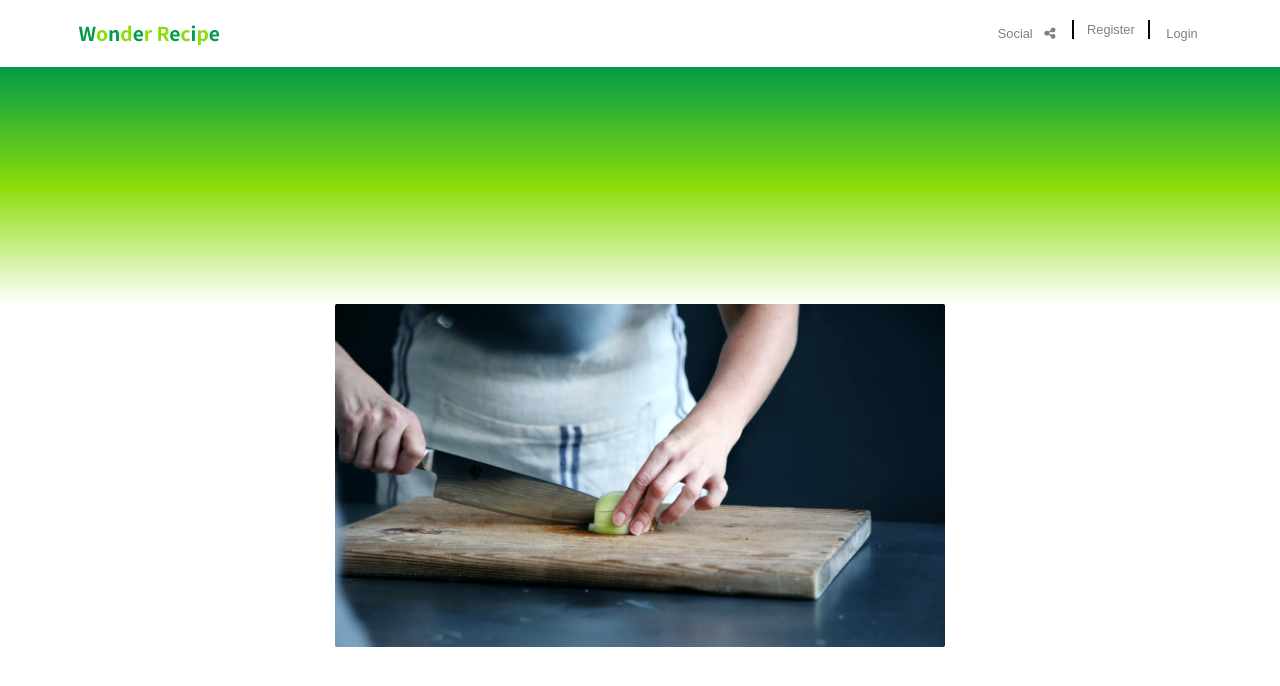
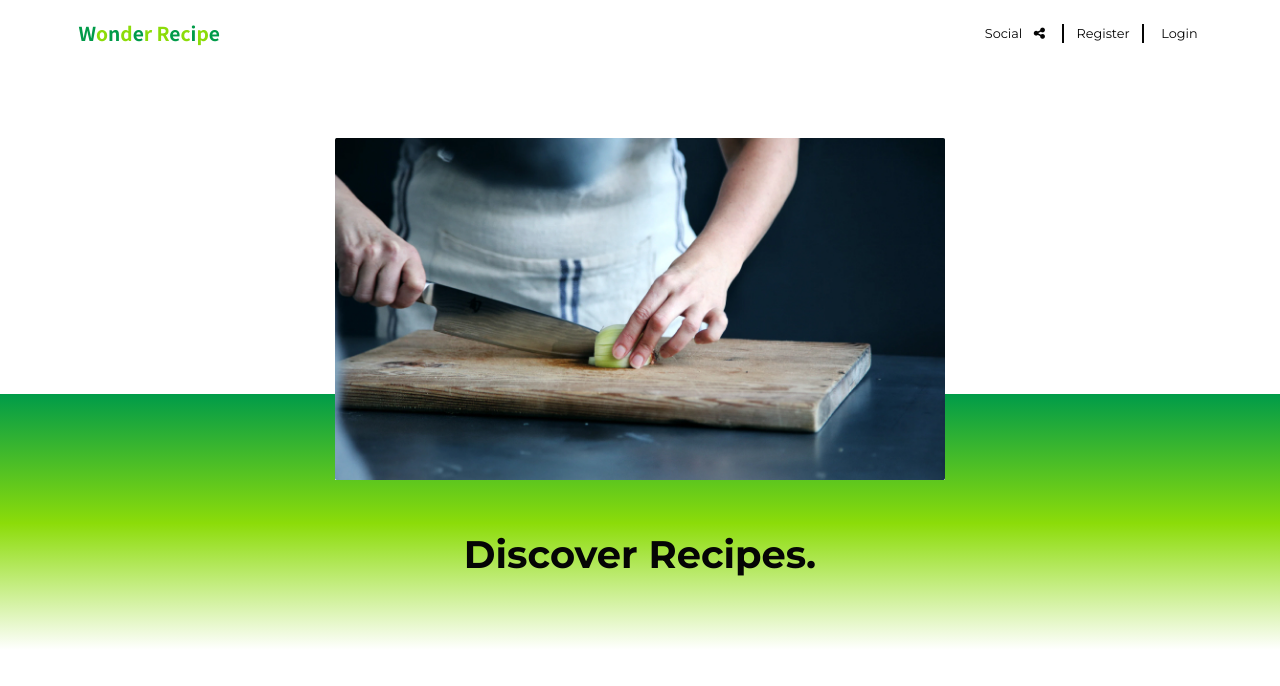
Before and after one commit to lawrencedovin/capstone-1-wonder-recipe, a Flask app: page / in a window 1280 px wide. Shown: the top 686 px of the page. Run offline with Flask 2, Linux system fonts and the light colour scheme; some libraries are stand-ins or nearby versions.

Commit message:
Updated font families and hero container

```diff
--- a/wonder-recipe/static/css/styles.css
+++ b/wonder-recipe/static/css/styles.css
@@ -21,7 +21,7 @@ html {
       font-size: 25%; } }
 
 body {
-  font-family: "Monserrat", sans-serif;
+  font-family: "Montserrat", sans-serif;
   background: #fff;
   font-size: 1.6rem;
   color: #050505; }
@@ -36,23 +36,37 @@ body {
 .navbar {
   padding-top: 2.4rem;
   padding-bottom: 2.4rem; }
-  .navbar .nav-item:nth-child(even) > .nav-link {
+
+.nav-item:nth-child(even) > .nav-link {
   border-left: 2px solid #050505;
   border-right: 2px solid #050505;
   margin: 0 1.6rem;
   padding: 0 1.6rem; }
-  .navbar .navbar-light .navbar-nav .nav-link {
+
+.navbar-light .navbar-nav .nav-link {
   color: #050505;
   padding-top: 0;
   padding-bottom: 0; }
-    .navbar .navbar-light .navbar-nav .nav-link:hover {
+  .navbar-light .navbar-nav .nav-link:hover {
     color: #31B233; }
-  .navbar .social-icon {
+
+.social-icon {
   padding-left: 8px; }
 
+.hero-container {
+  position: relative;
+  margin-top: 8.8rem; }
   .hero-container__gradient {
-  height: 29.6rem;
-  background: linear-gradient(180deg, #009B49 0%, #8CDC09 50.52%, #FFFFFF 100%); }
+    height: 32rem;
+    background: linear-gradient(180deg, #009B49 0%, #8CDC09 50.52%, #FFFFFF 100%);
+    position: absolute;
+    top: 32rem;
+    z-index: -1; }
+  .hero-container__caption {
+    color: #050505;
+    font-size: 4.8rem;
+    font-weight: 700;
+    margin-top: 6.4rem; }
 
 .col-md-12 {
   padding: 0 8.8rem; }
--- a/wonder-recipe/static/sass/_base.scss
+++ b/wonder-recipe/static/sass/_base.scss
@@ -7,7 +7,7 @@ $color-green: #31B233;
 $color-light-green: #8CDC09;
 
 // FONT VARIABLES
-$font-primary: "Monserrat", sans-serif;
+$font-primary: "Montserrat", sans-serif;
 $font-logo: "Noto Sans JP", sans-serif;
 
 // RESPONSIVE BREAKPOINTS
--- a/wonder-recipe/static/sass/_wonder-recipe.scss
+++ b/wonder-recipe/static/sass/_wonder-recipe.scss
@@ -11,6 +11,7 @@
 .navbar {
     padding-top: 2.4rem;
     padding-bottom: 2.4rem;
+}
 
 .nav-item:nth-child(even) > .nav-link {
     border-left: 2px solid $color-black;
@@ -32,12 +33,24 @@
 .social-icon {
     padding-left: 8px;
 }
+
+.hero-container {
+    position: relative;
+    margin-top: 8.8rem;
+
+    &__gradient {
+        height: 32rem;
+        background: linear-gradient(180deg, #009B49 0%, #8CDC09 50.52%, #FFFFFF 100%);
+        position: absolute;
+        top: 32rem;
+        z-index: -1;
     }
 
-.hero-container {
-    &__gradient {
-        height: 29.6rem;
-        background: linear-gradient(180deg, #009B49 0%, #8CDC09 50.52%, #FFFFFF 100%);
+    &__caption {
+        color: $color-black;
+        font-size: $font-size-large;
+        font-weight: 700;
+        margin-top: 6.4rem;
     }
 }
 
--- a/wonder-recipe/templates/base.html
+++ b/wonder-recipe/templates/base.html
@@ -9,7 +9,7 @@
     </title>
     <!-- Google Fonts -->
     <link rel="preconnect" href="https://fonts.gstatic.com">
-    <link href="https://fonts.googleapis.com/css2?family=Montserrat:wght@400;600&family=Noto+Sans+JP:wght@700&display=swap" rel="stylesheet">
+    <link href="https://fonts.googleapis.com/css2?family=Montserrat:wght@400;700&family=Noto+Sans+JP:wght@700&display=swap" rel="stylesheet">
     <!-- Bootstrap -->
     <link
       rel="stylesheet"
--- /dev/null
+++ b/wonder-recipe/templates/components/hero-container.html
@@ -0,0 +1,13 @@
+<div class="hero-container">
+    <div class="row no-gutters">
+      <div class="col-md-12 hero-container__gradient"></div>
+    <div class="container-fluid">
+      <div class="row d-flex justify-content-center">
+        <div class="col-md-6">
+          <img src="static\images\hero-image.jpg" alt="" class="hero-container__img img-fluid mx-auto d-block">
+        </div>
+      </div>
+    </div>
+    <h1 class="hero-container__caption mx-auto">Discover Recipes.</h1>
+  </div>
+</div>
--- a/wonder-recipe/templates/components/top-nav.html
+++ b/wonder-recipe/templates/components/top-nav.html
@@ -23,17 +23,3 @@
     </div>
   </div>
 </div>
-<div class="hero-container">
-    <div class="row no-gutters">
-      <div class="col-md-12 hero-container__gradient">
-
-      </div>
-    <div class="container-fluid">
-      <div class="row d-flex justify-content-center">
-        <div class="col-md-6">
-          <img src="static\images\hero-image.jpg" alt="" class="hero-container__img img-fluid mx-auto d-block">
-        </div>
-      </div>
-    </div>
-  </div>
-</div>
--- a/wonder-recipe/templates/home.html
+++ b/wonder-recipe/templates/home.html
@@ -2,4 +2,5 @@
 {% block title %} Wonder Recipe {% endblock %}
 {% block content %}
 {% include '/components/top-nav.html' %}
+{% include '/components/hero-container.html' %}
 {% endblock %}
```
Lines whose indentation alone changed are shown as unchanged.
